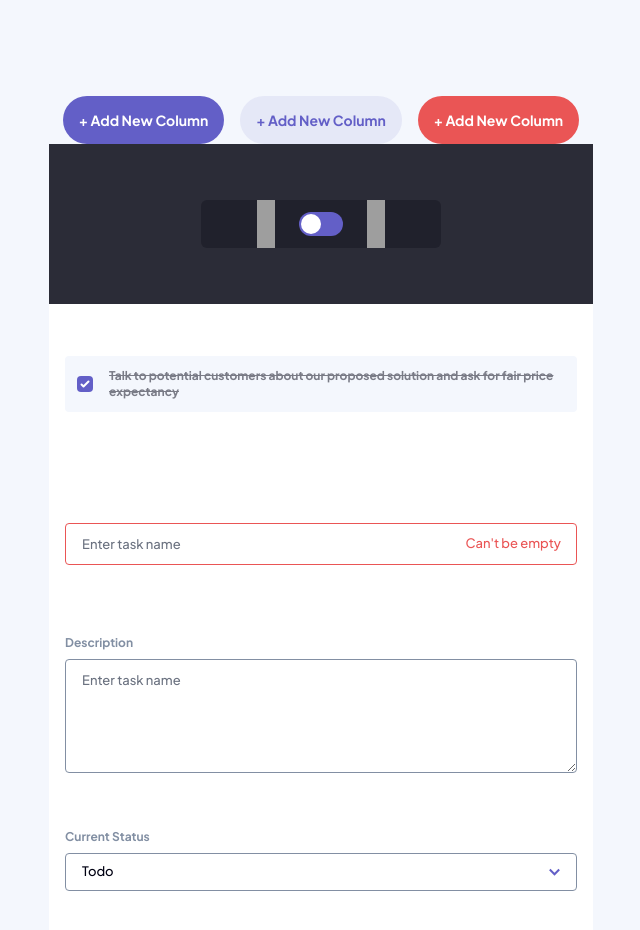
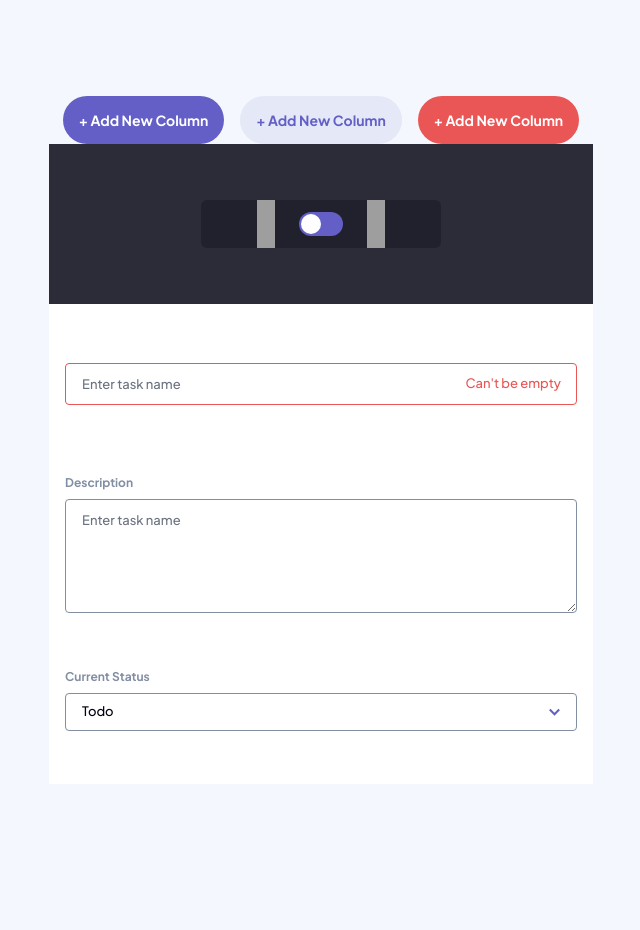
Before and after one commit to BrunoAST/kanban, a Next.js app: page / in a window 1280 px wide. Shown: the top 930 px of the page, without its empty margins (319-959 px from the left). After the commit the page ends 880 px from the top, so only its background shows below. Built offline with nearby package versions, Linux system fonts and the light colour scheme; grey boxes are pictures that could not be loaded.

Commit message:
refactor: remove checkbox from page

```diff
--- a/src/app/page.tsx
+++ b/src/app/page.tsx
@@ -24,14 +24,6 @@ export default function Home() {
       </div>
 
       <div className="bg-white dark:bg-grey-500 flex gap-4 h-40 w-1/2 items-center justify-center px-4">
-        <Checkbox
-          label="Talk to potential customers about our proposed solution and ask for fair price expectancy"
-          checked={isCheck}
-          onChange={() => setIsChecked(!isCheck)}
-        />
-      </div>
-
-      <div className="bg-white dark:bg-grey-500 flex gap-4 h-40 w-1/2 items-center justify-center px-4">
         <TextField placeholder='Enter task name' />
       </div>
 
```
